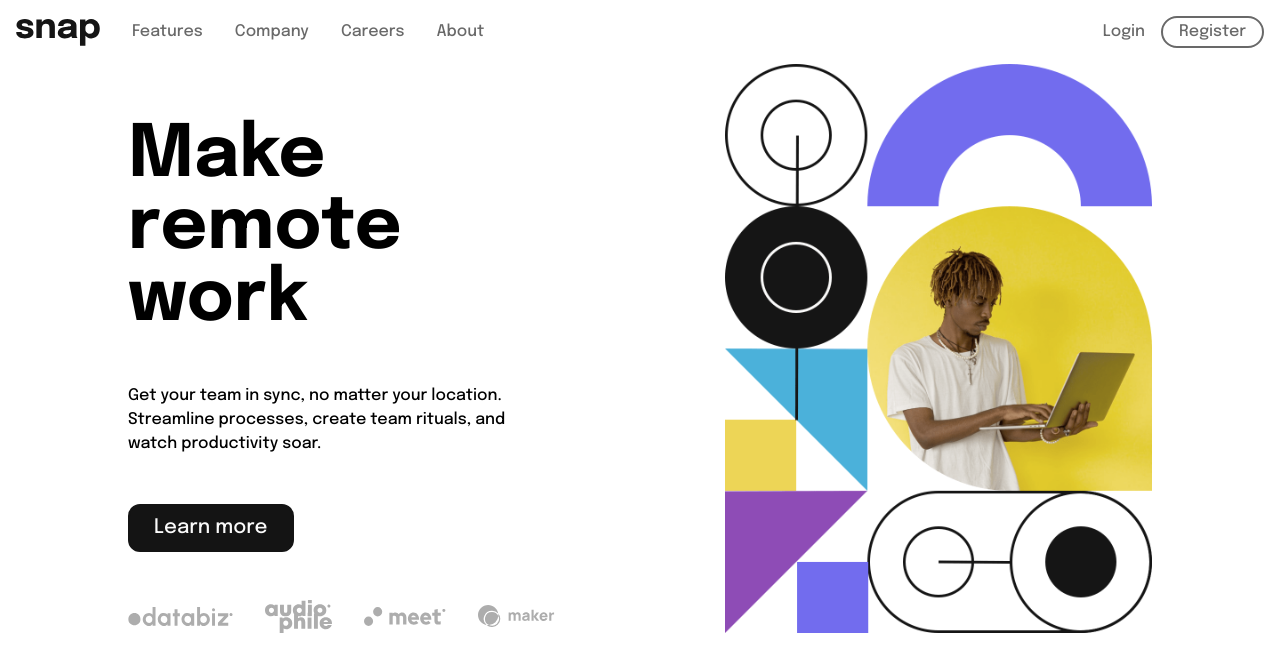
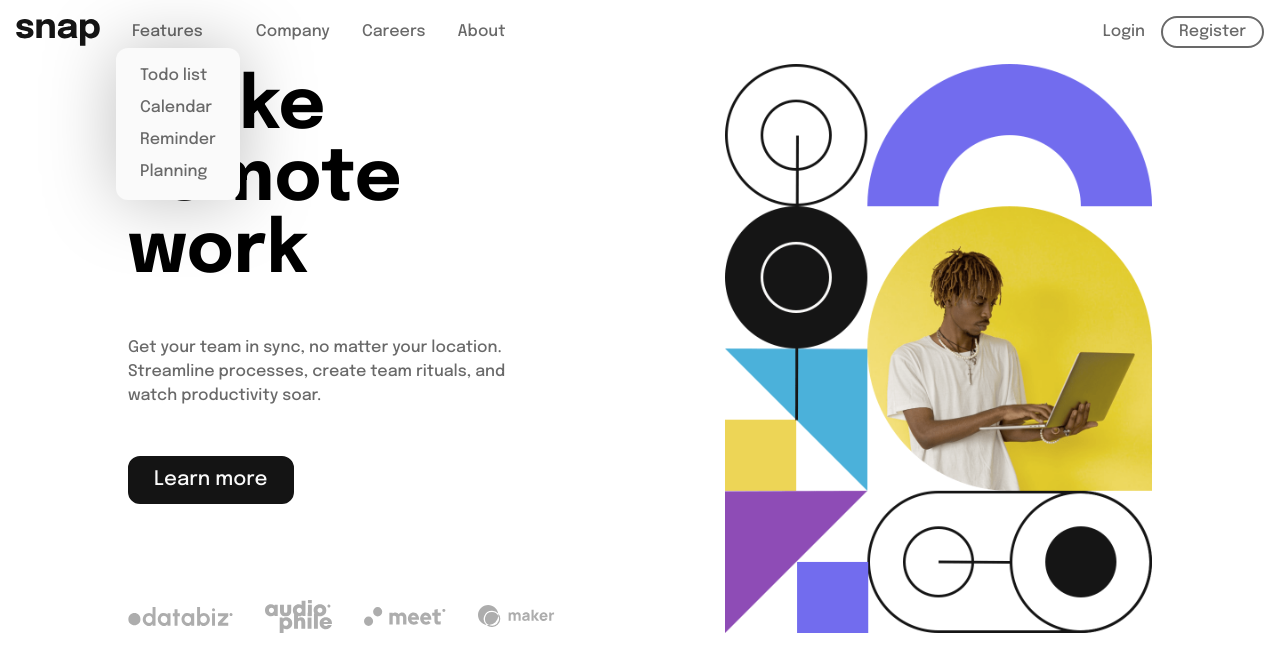
Before and after one commit to lilKriT/snap-intro-section, a website: page index.html in a window 1280 px wide. Drawn offline with Linux system fonts and the light colour scheme.

Commit message:
Styling the dropdown.

```diff
--- a/index.html
+++ b/index.html
@@ -35,7 +35,17 @@
             ><img src="./images/logo.svg" alt="Snap Logo"
           /></a>
           <!-- Left side -->
-          <li><a href="#" class="navLink">Features</a></li>
+          <li class="group">
+            <a href="#" class="navLink">Features</a>
+            <menu
+              class="bg-almostWhite text-mediumGray hover:text-almostBlack drop-shadow-[0_0_35px_rgba(0,0,0,0.25)] rounded-xl px-6 py-4 flex flex-col gap-2 transition-all duration-300 ease-in-out"
+            >
+              <li><a href="#">Todo list</a></li>
+              <li><a href="#">Calendar</a></li>
+              <li><a href="#">Reminder</a></li>
+              <li><a href="#">Planning</a></li>
+            </menu>
+          </li>
           <li><a href="#" class="navLink">Company</a></li>
           <li><a href="#" class="navLink">Careers</a></li>
           <li><a href="#" class="navLink">About</a></li>
@@ -57,17 +67,15 @@
       <!-- Columns -->
       <div class="w-4/5 max-w-7xl flex justify-between">
         <!-- Left column -->
-        <div
-          class="basis-5/12 flex flex-col justify-end gap-12 items-start"
-        >
+        <div class="basis-5/12 flex flex-col justify-end gap-12 items-start">
           <h1 class="text-7xl font-bold">Make<br />remote work</h1>
-          <p class="">
+          <p class="text-mediumGray">
             Get your team in sync, no matter your location. Streamline
             processes, create team rituals, and watch productivity soar.
           </p>
           <a
             href="#"
-            class="bg-almostBlack text-almostWhite hover:bg-transparent hover:text-almostBlack text-xl rounded-xl px-6 py-2 flex justify-center items-center transition-all duration-300 ease-in-out border-2 border-almostBlack"
+            class="bg-almostBlack text-almostWhite hover:bg-transparent hover:text-almostBlack text-xl rounded-xl px-6 py-2 flex justify-center items-center transition-all duration-300 ease-in-out border-2 border-almostBlack mb-12"
             >Learn more</a
           >
           <!-- Company logos -->
```
Also changed, not shown: dist/output.css.
